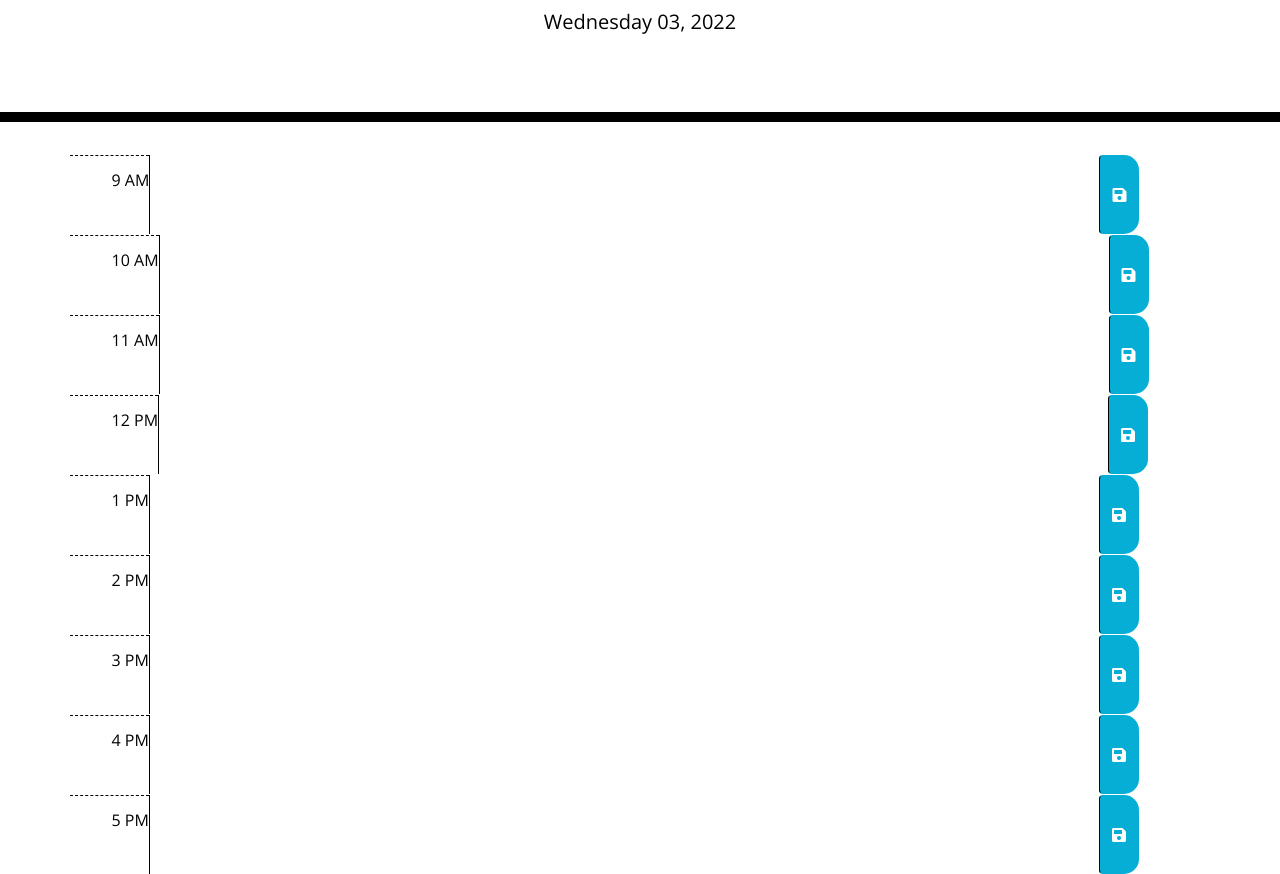
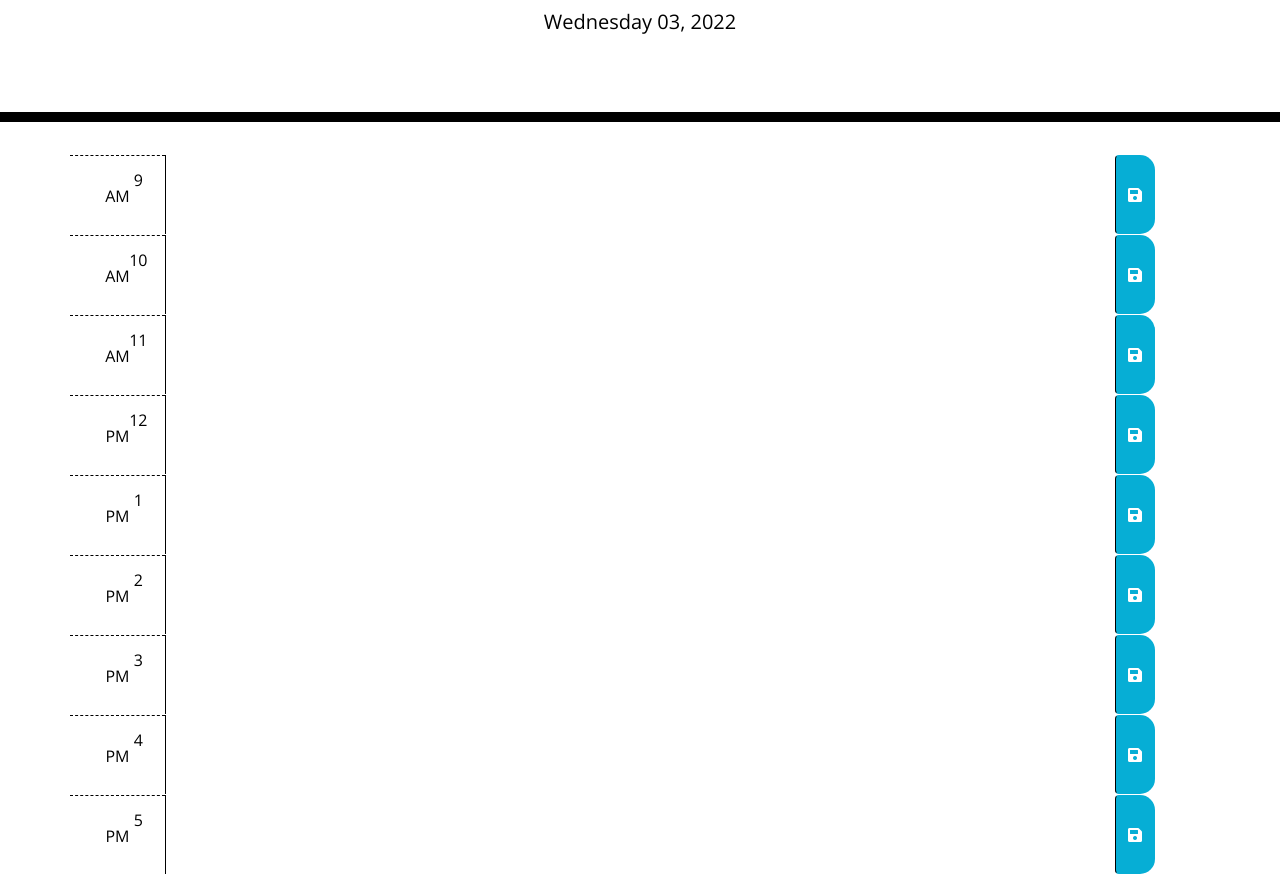
Before and after one commit to rhazama/WorkDayScheduler, a plain HTML site: page index.html in a window 1280 px wide. Shown: the part 182-1056 px from the top of the page. Drawn offline with nearby package versions, Linux system fonts and the light colour scheme; files that its build step writes are made by us from their sources; files whose address does not match are found by name.

Commit message:
adjusted spacing for text area from hour

```diff
--- a/index.html
+++ b/index.html
@@ -33,7 +33,7 @@
       <!-- Timeblocks go here -->
 
       <div id="hour9" class="row time-block">
-        <div class="hour">
+        <div class="hour col-md-1">
           9 AM
         </div>
         <textArea class="col-md-10 description"></textArea>
@@ -41,7 +41,7 @@
       </div>
 
       <div id="hour10" class="row time-block">
-        <div class="hour">
+        <div class="hour col-md-1">
           10 AM
         </div>
         <textArea class="col-md-10 description"></textArea>
@@ -49,7 +49,7 @@
       </div>
 
       <div id="hour11" class="row time-block">
-        <div class="hour">
+        <div class="hour col-md-1">
           11 AM
         </div>
         <textArea class="col-md-10 description"></textArea>
@@ -57,7 +57,7 @@
       </div>
 
       <div id="hour12" class="row time-block">
-        <div class="hour">
+        <div class="hour col-md-1">
           12 PM
         </div>
         <textArea class="col-md-10 description"></textArea>
@@ -65,7 +65,7 @@
       </div>
 
       <div id="hour13" class="row time-block">
-        <div class="hour">
+        <div class="hour col-md-1">
           1 PM
         </div>
         <textArea class="col-md-10 description"></textArea>
@@ -73,7 +73,7 @@
       </div>
 
       <div id="hour14" class="row time-block">
-        <div class="hour">
+        <div class="hour col-md-1">
           2 PM
         </div>
         <textArea class="col-md-10 description"></textArea>
@@ -81,7 +81,7 @@
       </div>
 
       <div id="hour15" class="row time-block">
-        <div class="hour">
+        <div class="hour col-md-1">
           3 PM
         </div>
         <textArea class="col-md-10 description"></textArea>
@@ -89,7 +89,7 @@
       </div>
 
       <div id="hour16" class="row time-block">
-        <div class="hour">
+        <div class="hour col-md-1">
           4 PM
         </div>
         <textArea class="col-md-10 description"></textArea>
@@ -97,7 +97,7 @@
       </div>
 
       <div id="hour17" class="row time-block">
-        <div class="hour">
+        <div class="hour col-md-1">
           5 PM
         </div>
         <textArea class="col-md-10 description"></textArea>
```
